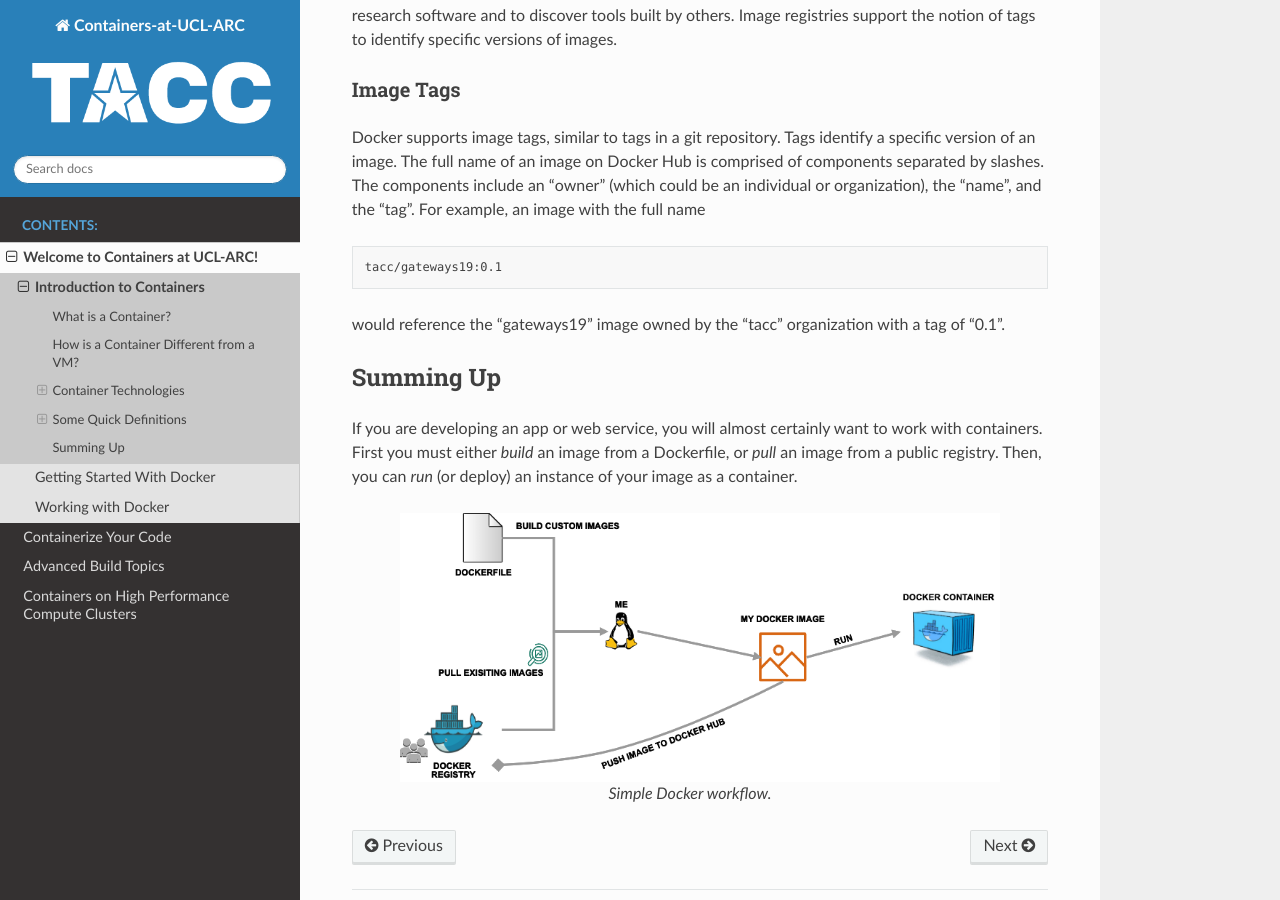
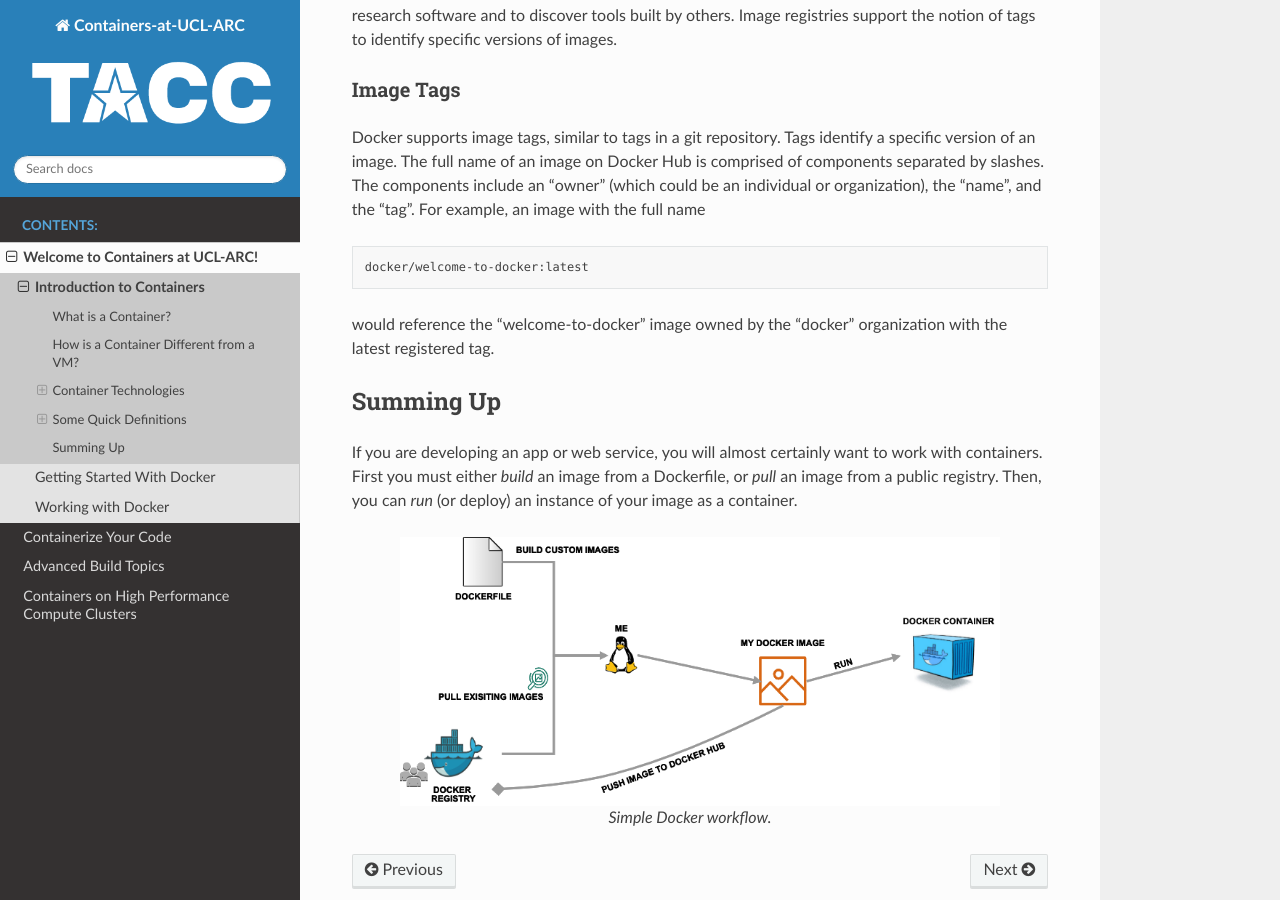
Before and after one commit to TACC/containers_at_tacc, a Sphinx documentation site: the page built from docs/containers/01.intro.rst, in a window 1280 px wide and 900 px high, scrolled down 3056 px. Built offline with Sphinx 7.4.7 and the Read the Docs theme 2.0.0, drawn with Linux system fonts in a browser that asks for light colours.

Commit message:
finish untaccifying the containers section

```diff
--- a/docs/containers/01.intro.rst
+++ b/docs/containers/01.intro.rst
@@ -152,10 +152,9 @@
 
 .. code-block:: text
 
-   tacc/gateways19:0.1
+   docker/welcome-to-docker:latest
 
-would reference the "gateways19" image owned by the "tacc" organization with a
-tag of "0.1".
+would reference the "welcome-to-docker" image owned by the "docker" organization with the latest registered tag.
 
 Summing Up
 ----------
--- a/docs/containers/02.dockerbasics.rst
+++ b/docs/containers/02.dockerbasics.rst
@@ -65,9 +65,9 @@
    (Enter username/password)
 
 
-3) Create a `TACC Account <https://portal.tacc.utexas.edu/account-request>`_
+3) Create a `|site| Account <|siteaccounturl|>`_
 
-We will use the TACC account later in this workshop to log in to Frontera and
+We will use the |site| account later in this workshop to log in to |machine| and
 run our containers on an HPC system with Apptainer.
 
 
--- a/docs/containers/03.handsondocker.rst
+++ b/docs/containers/03.handsondocker.rst
@@ -75,7 +75,7 @@
 .. code-block:: console
 
    $ uname -a
-   Darwin wireless-10-147-13-120.public.utexas.edu 22.1.0 Darwin Kernel Version 22.1.0: Sun Oct  9 20:14:54 PDT 2022; root:xnu-8792.41.9~2/RELEASE_X86_64 x86_64
+   |uname-a|
 
 Now start the interactive shell inside a Python container:
 
--- a/docs/substitutions.txt
+++ b/docs/substitutions.txt
@@ -1,2 +1,5 @@
 .. |workshop_name| replace:: Containers at UCL-ARC
 .. |site| replace:: UCL-ARC
+.. |siteaccounturl| replace:: https://www.rc.ucl.ac.uk/docs/Account_Services/
+.. |machine| replace:: Myriad
+.. |uname-a| replace:: Darwin varun.local 23.4.0 Darwin Kernel Version 23.4.0: Fri Mar 15 00:19:22 PDT 2024; root:xnu-10063.101.17~1/RELEASE_ARM64_T8112 arm64
```
